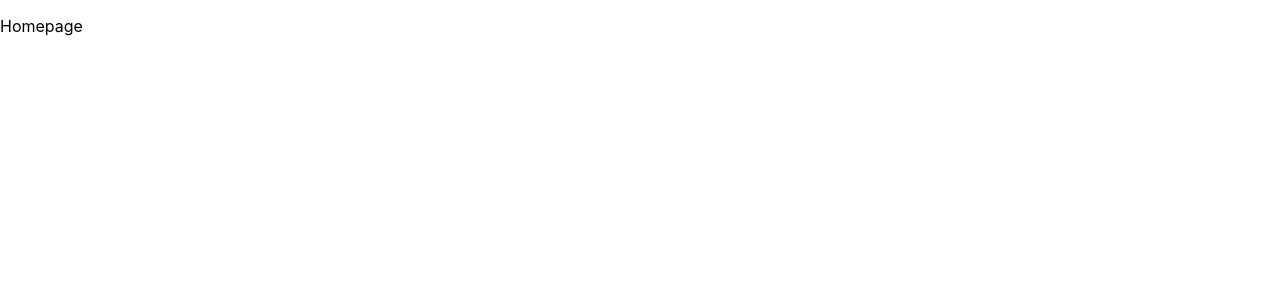
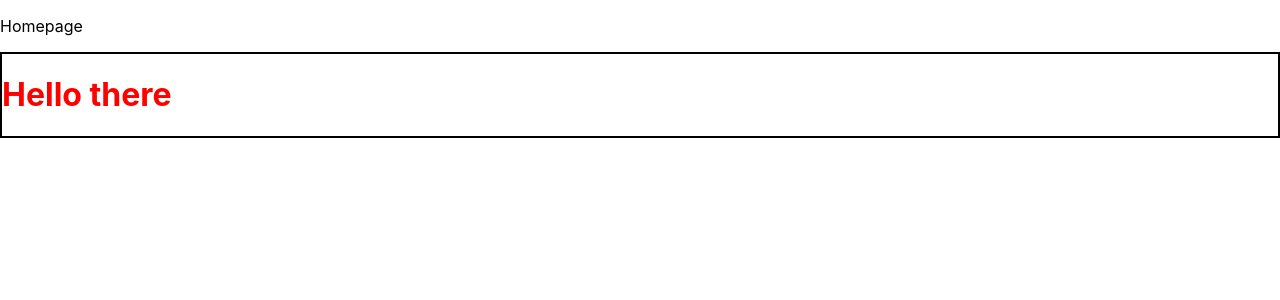
Before and after one commit to VickelLeung/hackhatown-2020, a React (Create React App) app in the folder client/: page / in a window 1280 px wide. Shown: the top 300 px of the page. Built offline with nearby package versions, Linux system fonts and the light colour scheme.

Commit message:
added initials pages

```diff
--- a/client/package.json
+++ b/client/package.json
@@ -8,7 +8,8 @@
     "@testing-library/user-event": "^7.1.2",
     "react": "^16.12.0",
     "react-dom": "^16.12.0",
-    "react-scripts": "3.3.0"
+    "react-scripts": "3.3.0",
+    "styled-components": "^5.0.0"
   },
   "scripts": {
     "start": "react-scripts start",
--- a/client/src/App.js
+++ b/client/src/App.js
@@ -1,13 +1,28 @@
 import React from 'react';
+import styled from "styled-components";
+
 
 function App() {
   return (
     <div className="App">
      <div>
        <p>Homepage</p>
+
+       <Wrapper>
+         <Title>Hello there</Title>
+       </Wrapper>
+
      </div>
     </div>
   );
 }
 
 export default App;
+
+const Wrapper = styled.div`
+  border: 2px solid black;
+`;
+
+const Title = styled.h1`
+  color:red;
+`;
```
